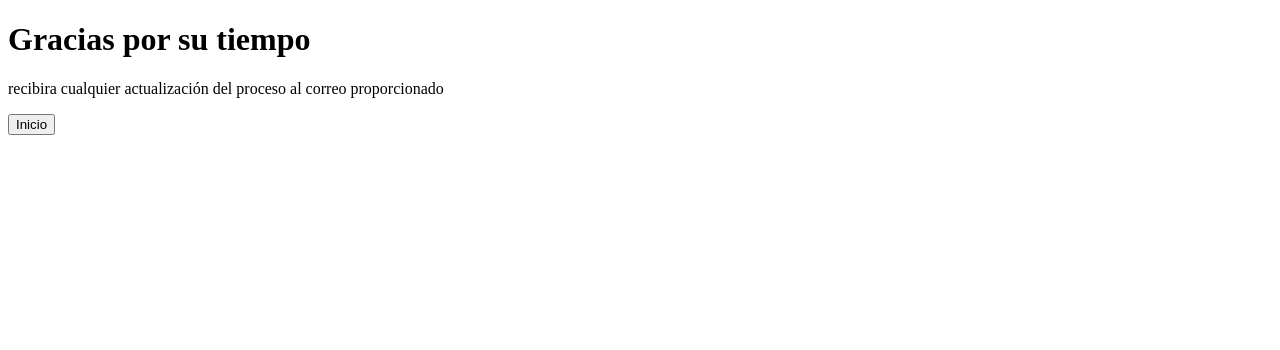
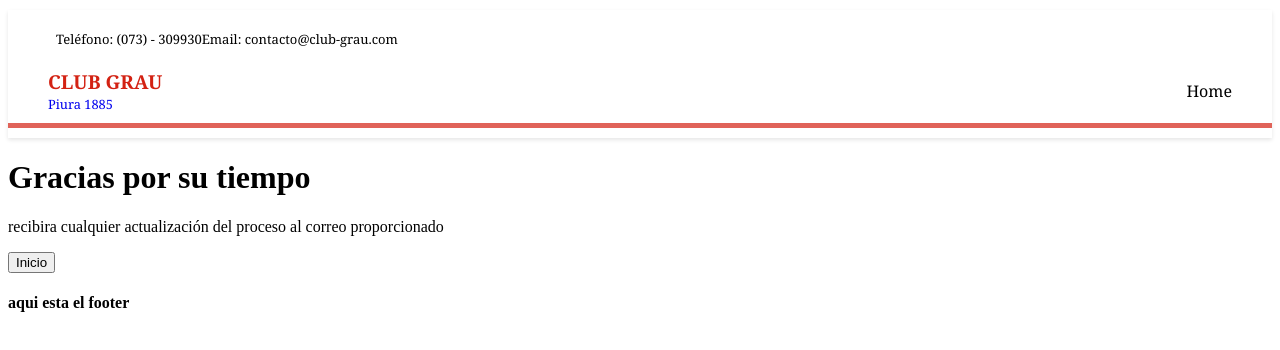
Before and after one commit to Jvilchezar10/clubGrau-cliente, a React (Vite) app: page /confirmation in a window 1280 px wide. Shown: the top 350 px of the page. Built offline with nearby package versions, Linux system fonts and the light colour scheme.

Commit message:
cambios en pagina de inicio

```diff
--- /dev/null
+++ b/src/components/Footer.jsx
@@ -0,0 +1,13 @@
+// eslint-disable-next-line no-unused-vars
+import React from 'react';
+
+const Footer = () => {
+  return (
+    <footer>
+      {/* Contenido del pie de página */}
+      <h4>aqui esta el footer</h4>
+    </footer>
+  );
+};
+
+export default Footer;
--- /dev/null
+++ b/src/components/Nav.jsx
@@ -0,0 +1,35 @@
+// src/components/Nav.js
+// eslint-disable-next-line no-unused-vars
+import React from "react";
+import { Link } from "react-router-dom";
+import "../css/Nav.css";
+
+const Nav = () => {
+  return (
+    <div className="nav-container">
+      <nav className="nav">
+        <div className="contact-info">
+          <span>Teléfono: (073) - 309930</span>
+          <span>Email: contacto@club-grau.com</span>
+        </div>
+        <div className="main-nav">
+          <a className="logo" href="https://club-grau.com/">
+            <span className="logo_text">CLUB GRAU</span>
+            <span className="logo_slogan">Piura 1885</span>
+          </a>
+          <ul className="nav-links">
+            <li>
+              <Link to="/" className="nav-link">
+                Home
+              </Link>
+            </li>
+            {/* Agregar aquí otros elementos de navegación */}
+          </ul>
+        </div>
+        <div className="linea"></div>
+      </nav>
+    </div>
+  );
+};
+
+export default Nav;
--- a/src/css/ImageGrid.css
+++ b/src/css/ImageGrid.css
@@ -19,7 +19,7 @@
 .image {
   display: block;
   width: 100%;
-  height: 500px; /* Ajusta esto según tu necesidad */
+  height: 400px; /* Ajusta esto según tu necesidad */
   object-fit: cover;
 }
 
--- /dev/null
+++ b/src/css/Nav.css
@@ -0,0 +1,77 @@
+/* src/css/Nav.css */
+.nav-container {
+  position: sticky;
+  top: 0;
+  background-color: #fff; /* Fondo blanco */
+  box-shadow: 0 2px 4px rgba(0, 0, 0, 0.1); /* Sombra ligera */
+  z-index: 1000; /* Asegura que esté sobre el contenido */
+  display: flex;
+  flex-direction: column;
+  align-items: center; /* Centra horizontalmente */
+}
+
+.nav {
+  width: 100%;
+  max-width: 1901px;
+  display: flex;
+  flex-direction: column;
+  padding: 10px;
+}
+
+.contact-info {
+  margin-bottom: 10px;
+  font-size: small;
+  color: #000;
+  font-family: Cambria, Georgia, serif;
+  padding: 0 6vh;
+}
+
+.main-nav {
+  display: flex;
+  justify-content: space-between;
+  align-items: center;
+  padding-left: 5vh;
+}
+
+.logo {
+  display: flex;
+  flex-direction: column; /* Columna para el logo y el eslogan */
+  align-items: flex-start; /* Alinea a la izquierda */
+  text-decoration: none; /* Quita subrayado del enlace */
+}
+
+.logo_text {
+  font-size: 1.2rem; /* Tamaño del texto del logo */
+  font-weight: bold; /* Texto en negrita */
+  color: #d32213; /* Color CLUB GRAU */
+  font-family: Cambria, Georgia, serif; /* Fuente */
+}
+
+.logo_slogan {
+  font-size: 0.8rem; /* Tamaño del eslogan */
+  font-family: Cambria, Georgia, serif; /* Fuente */
+}
+
+.nav-links {
+  list-style-type: none; /* Quita viñetas de la lista */
+  padding: 0 5vh;
+  margin: 0;
+}
+
+.nav-link {
+  text-decoration: none; /* Quita subrayado del enlace */
+  color: #000; /* Color negro */
+  font-family: Cambria, Georgia, serif; /* Fuente */
+}
+
+.nav-link:hover {
+  color: #d32213; /* Color CLUB GRAU al hacer hover */
+}
+
+.linea {
+  width: 100% !important;
+  position: relative;
+  z-index: 1;
+  background: rgba(255, 255, 255, 0.592) !important;
+  border-bottom: solid 5px rgba(211, 34, 19, 0.7);
+}
--- a/src/router.jsx
+++ b/src/router.jsx
@@ -1,17 +1,25 @@
 // src/router.jsx
-import { Routes, Route } from 'react-router-dom';
-import ImageGrid from './components/ImageGrid';
-import ImageDetails from './components/ImageDetails';
-import AppointmentForm from './components/AppointmentForm';
-import Confirmation from './components/Confirmation';
+import { Routes, Route } from "react-router-dom";
+import Nav from "./components/Nav";
+import Footer from "./components/Footer";
+import ImageGrid from "./components/ImageGrid";
+import ImageDetails from "./components/ImageDetails";
+import AppointmentForm from "./components/AppointmentForm";
+import Confirmation from "./components/Confirmation";
 
 const AppRouter = () => (
+  <>
+    <Nav />
+    <main>
       <Routes>
         <Route path="/" element={<ImageGrid />} />
         <Route path="/details/:id" element={<ImageDetails />} />
         <Route path="/appointment" element={<AppointmentForm />} />
         <Route path="/confirmation" element={<Confirmation />} />
       </Routes>
+    </main>
+    <Footer />
+  </>
 );
 
 export default AppRouter;
```
Lines whose indentation alone changed are shown as unchanged.
